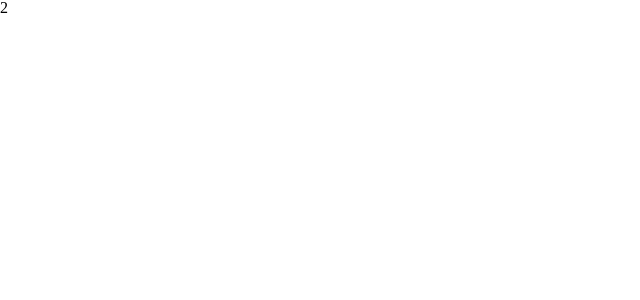
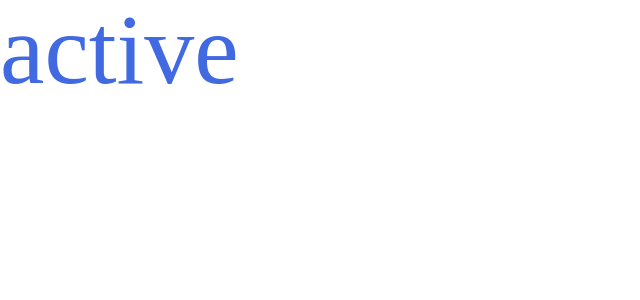
Before and after one commit to yeongno/Fast9.1-9.2, a Vue app: page / in a window 1280 px wide. Shown: the top 300 px of the page, without its empty margins (0-640 px from the left). Built offline with nearby package versions, Linux system fonts and the light colour scheme.

Commit message:
템플릿 문법

```diff
--- a/src/App.vue
+++ b/src/App.vue
@@ -1,28 +1,29 @@
 <template>
-  <h1>{{ count }}</h1>
+  <!-- <h1 v-bind:class="msg">{{ msg }}</h1> -->
+  <h1 :[attr]="'active'"
+  @[event]="add">{{ msg }}</h1>
 </template>
 
 <script>
 export default {
   data(){
     return{
-      count: 2
+      msg: 'active',
+      attr: 'class',
+      event: 'click'
     }
   },
-  beforeCreate(){//데이터가 정의 되기 전임으로 undefined
-    console.log('Before Create!', this.count)
-  },
-  created(){//html과 연결이 되기 전임으로 null
-    console.log('Created!', this.count)
-    console.log(document.querySelector('h1'))
-  },
-  beforeMount(){//html과 연결이 되기 전임으로 null
-    console.log('Before Mount!')
-    console.log(document.querySelector('h1'))
-  },
-  mounted(){//화면에 있는 내용을 조회하여 사용하기 위해선 mounted를 사용
-    console.log('Mounted!')
-    console.log(document.querySelector('h1'))
+  methods: {
+    add(){
+      this.msg += '!'
+    }
   }
 }
 </script>
+
+<style scoped>
+.active{
+  color:royalblue;
+  font-size: 100px;
+}
+</style>
```
